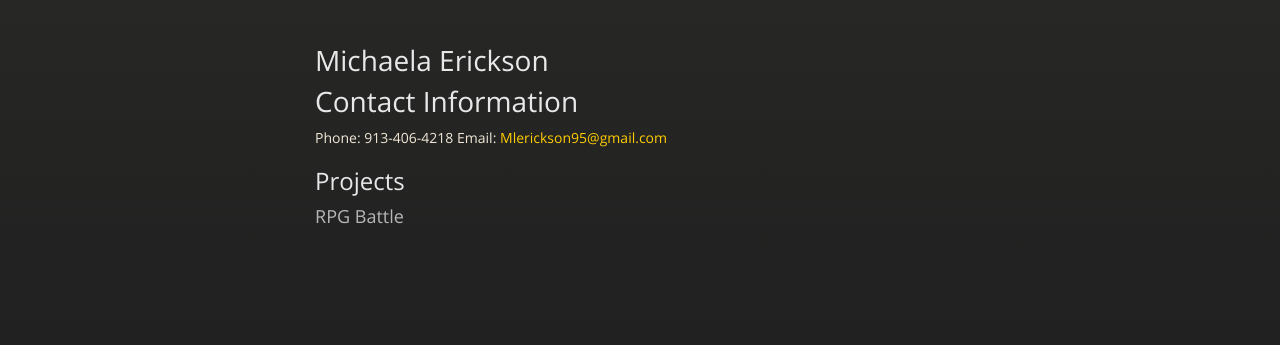
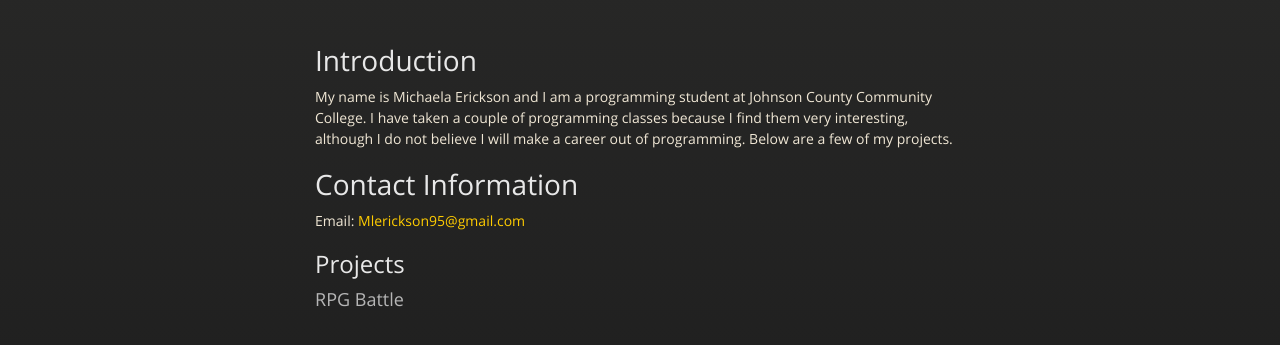
Before and after one commit to Mlerickson95/Mlerickson95.github.io, a plain HTML site: page index.html in a window 1280 px wide. Shown: the part 189-534 px from the top of the page. Drawn offline with nearby package versions, Linux system fonts and the light colour scheme.

Commit message:
Replace master branch with page content via GitHub

```diff
--- a/index.html
+++ b/index.html
@@ -36,13 +36,14 @@
         </div>
 
         <h1>
-<a id="michaela-erickson" class="anchor" href="#michaela-erickson" aria-hidden="true"><span aria-hidden="true" class="octicon octicon-link"></span></a>Michaela Erickson</h1>
+<a id="introduction" class="anchor" href="#introduction" aria-hidden="true"><span aria-hidden="true" class="octicon octicon-link"></span></a>Introduction</h1>
+
+<p>My name is Michaela Erickson and I am a programming student at Johnson County Community College. I have taken a couple of programming classes because I find them very interesting, although I do not believe I will make a career out of programming. Below are a few of my projects.</p>
 
 <h1>
 <a id="contact-information" class="anchor" href="#contact-information" aria-hidden="true"><span aria-hidden="true" class="octicon octicon-link"></span></a>Contact Information</h1>
 
-<p>Phone: 913-406-4218
-Email: <a href="mailto:Mlerickson95@gmail.com">Mlerickson95@gmail.com</a></p>
+<p>Email: <a href="mailto:Mlerickson95@gmail.com">Mlerickson95@gmail.com</a></p>
 
 <h2>
 <a id="projects" class="anchor" href="#projects" aria-hidden="true"><span aria-hidden="true" class="octicon octicon-link"></span></a>Projects</h2>
--- a/params.json
+++ b/params.json
@@ -1,6 +1,6 @@
 {
   "name": "Michaela's Portfolio",
   "tagline": "",
-  "body": "# Michaela Erickson\r\n\r\n# Contact Information\r\nPhone: 913-406-4218\r\nEmail: Mlerickson95@gmail.com\r\n\r\n## Projects\r\n\r\n### RPG Battle\r\n\r\n",
+  "body": "# Introduction\r\nMy name is Michaela Erickson and I am a programming student at Johnson County Community College. I have taken a couple of programming classes because I find them very interesting, although I do not believe I will make a career out of programming. Below are a few of my projects.\r\n\r\n# Contact Information\r\nEmail: Mlerickson95@gmail.com\r\n\r\n## Projects\r\n\r\n### RPG Battle\r\n\r\n\r\n",
   "note": "Don't delete this file! It's used internally to help with page regeneration."
 }
```
